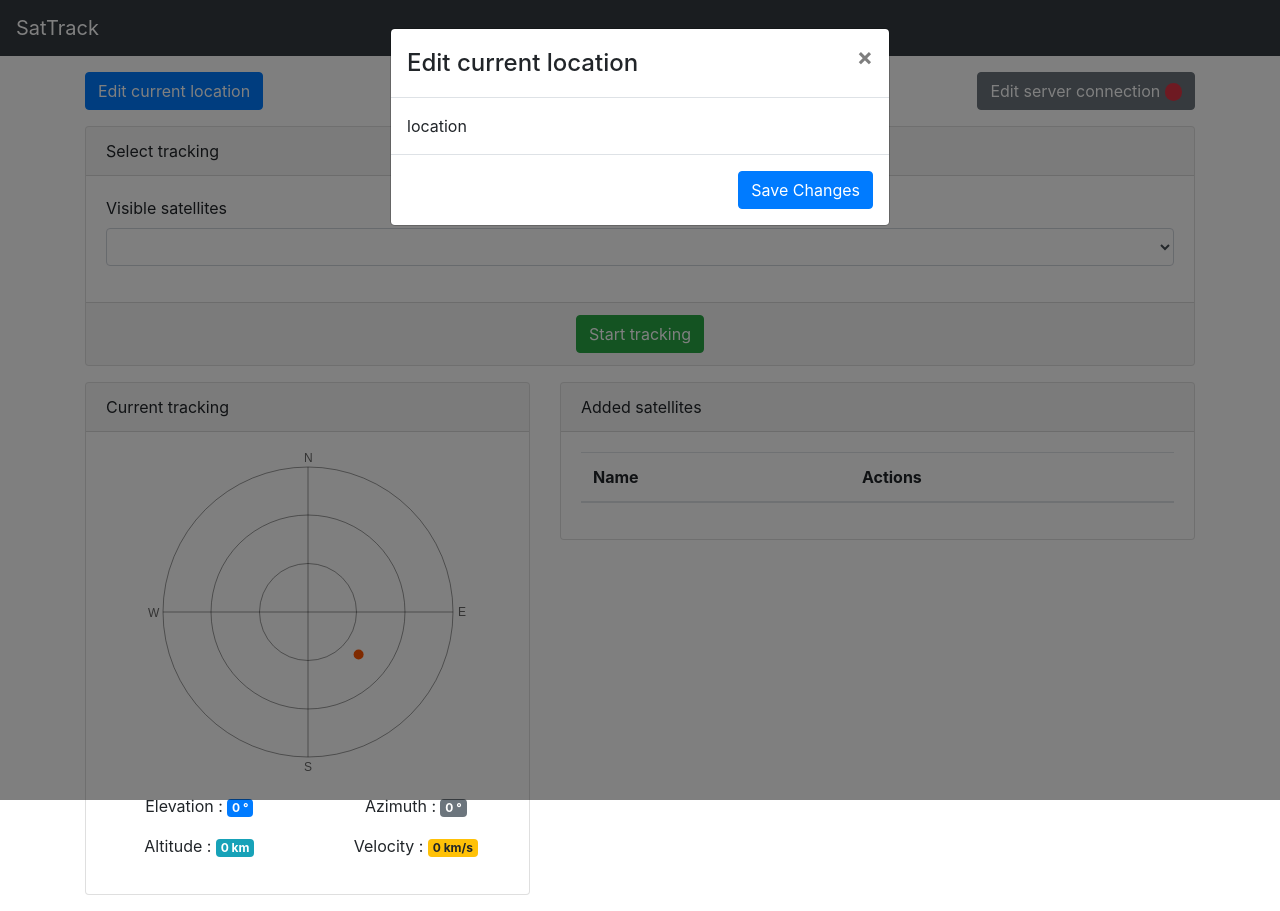
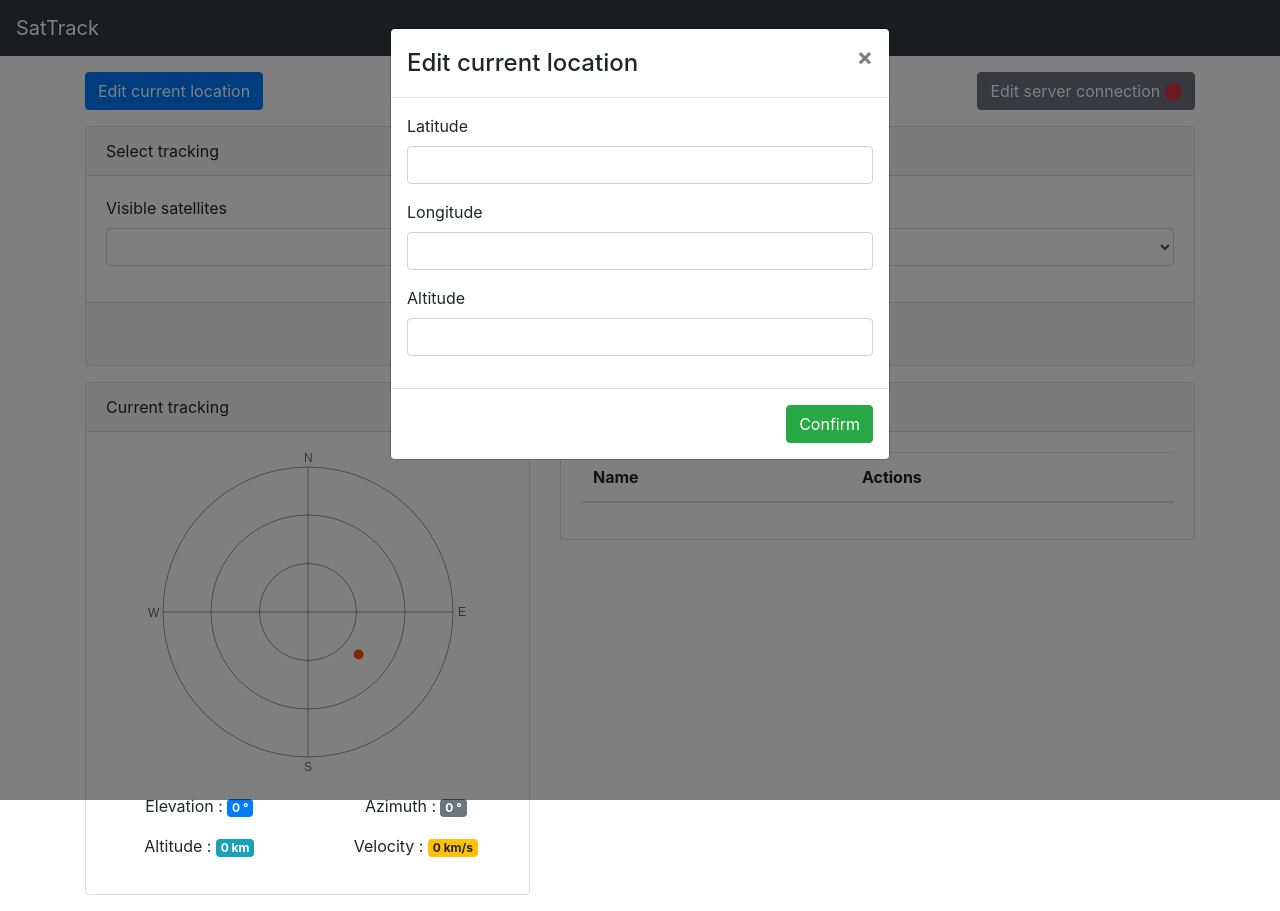
Before and after one commit to SharkEzz/SatTrack-front, a React (Vite) app: page / in a window 1280 px wide. Both pictures are taken after a click on the button "Edit current location". Built offline with nearby package versions, Linux system fonts and the light colour scheme.

Commit message:
feat: locationform form validation

```diff
--- a/src/App.jsx
+++ b/src/App.jsx
@@ -1,6 +1,6 @@
 import React, { useState } from 'react';
 import {
-  Container, Row, Col, Button, Badge, Modal,
+  Container, Row, Col, Button, Badge, Modal, ModalFooter,
 } from 'react-bootstrap';
 import {
   LocationForm,
@@ -53,12 +53,12 @@ function App() {
         <Modal.Header closeButton>
           <Modal.Title>Edit current location</Modal.Title>
         </Modal.Header>
-        <Modal.Body>location</Modal.Body>
-        <Modal.Footer>
-          <Button variant="primary">
-            Save Changes
-          </Button>
-        </Modal.Footer>
+        <LocationForm
+          currentLocation={currentLocation}
+          setCurrentLocation={setCurrentLocation}
+          BodyWrapper={Modal.Body}
+          FooterWrapper={Modal.Footer}
+        />
       </Modal>
 
       <Modal show={serverInfosModalOpened} onHide={() => setServerInfosModalOpened(false)}>
@@ -71,16 +71,8 @@ function App() {
           setIsConnected={setIsConnected}
           setServerInfos={setServerInfos}
           modalOpened={setServerInfosModalOpened}
-          BodyWrapper={({ children }) => (
-            <Modal.Body>
-              {children}
-            </Modal.Body>
-          )}
-          FooterWrapper={({ children }) => (
-            <Modal.Footer>
-              {children}
-            </Modal.Footer>
-          )}
+          BodyWrapper={Modal.Body}
+          FooterWrapper={Modal.Footer}
         />
       </Modal>
     </>
--- a/src/Components/ConnectForm.jsx
+++ b/src/Components/ConnectForm.jsx
@@ -86,8 +86,10 @@ ConnectForm.propTypes = {
   setServerInfos: PropTypes.func.isRequired,
   setIsConnected: PropTypes.func.isRequired,
   modalOpened: PropTypes.func.isRequired,
-  BodyWrapper: PropTypes.func.isRequired,
-  FooterWrapper: PropTypes.func.isRequired,
+  // eslint-disable-next-line react/forbid-prop-types
+  BodyWrapper: PropTypes.object.isRequired,
+  // eslint-disable-next-line react/forbid-prop-types
+  FooterWrapper: PropTypes.object.isRequired,
 };
 
 export default ConnectForm;
--- a/src/Components/LocationForm.jsx
+++ b/src/Components/LocationForm.jsx
@@ -1,7 +1,110 @@
-import React from 'react';
+import React, { useCallback } from 'react';
+import PropTypes from 'prop-types';
+import { Form, Button } from 'react-bootstrap';
+import { useForm, Controller } from 'react-hook-form';
 
-const LocationForm = () => (
-  <p>locationform</p>
-);
+const LocationForm = ({ currentLocation, setCurrentLocation, BodyWrapper, FooterWrapper }) => {
+  const { control, handleSubmit, formState: { errors } } = useForm();
+
+  const onSubmit = useCallback((data) => {
+    console.log(data);
+    // TODO
+  }, []);
+
+  return (
+    <Form onSubmit={handleSubmit(onSubmit)}>
+      <BodyWrapper>
+        <Form.Group>
+          <Form.Label htmlFor="latitude">Latitude</Form.Label>
+          <Controller
+            name="latitude"
+            control={control}
+            rules={{
+              required: true,
+              min: -90,
+              max: 90,
+            }}
+            render={({ field }) => (
+              <Form.Control
+                id="latitude"
+                type="number"
+                min="-90"
+                max="90"
+                {...field}
+                isInvalid={errors.latitude}
+              />
+            )}
+          />
+          {errors.latitude
+            && <Form.Control.Feedback type="invalid">Error: Invalid latitude</Form.Control.Feedback>}
+        </Form.Group>
+        <Form.Group>
+          <Form.Label htmlFor="longitude">Longitude</Form.Label>
+          <Controller
+            name="longitude"
+            control={control}
+            rules={{
+              required: true,
+              min: -180,
+              max: 180,
+            }}
+            render={({ field }) => (
+              <Form.Control
+                id="longitude"
+                type="number"
+                min="-180"
+                max="180"
+                {...field}
+                isInvalid={errors.longitude}
+              />
+            )}
+          />
+          {errors.longitude
+            && <Form.Control.Feedback type="invalid">Error: Invalid longitude</Form.Control.Feedback>}
+        </Form.Group>
+        <Form.Group>
+          <Form.Label htmlFor="longitude">Altitude</Form.Label>
+          <Controller
+            name="altitude"
+            control={control}
+            rules={{
+              required: true,
+              min: 0,
+              max: 5000,
+            }}
+            render={({ field }) => (
+              <Form.Control
+                id="altitude"
+                type="number"
+                min="0"
+                max="5000"
+                {...field}
+                isInvalid={errors.altitude}
+              />
+            )}
+          />
+          {errors.altitude
+            && <Form.Control.Feedback type="invalid">Error: Invalid altitude</Form.Control.Feedback>}
+        </Form.Group>
+      </BodyWrapper>
+      <FooterWrapper>
+        <Button type="submit" variant="success">Confirm</Button>
+      </FooterWrapper>
+    </Form>
+  );
+};
+
+LocationForm.propTypes = {
+  currentLocation: PropTypes.shape({
+    latitude: PropTypes.number,
+    longitude: PropTypes.number,
+    altitude: PropTypes.number,
+  }).isRequired,
+  setCurrentLocation: PropTypes.func.isRequired,
+  // eslint-disable-next-line react/forbid-prop-types
+  BodyWrapper: PropTypes.object.isRequired,
+  // eslint-disable-next-line react/forbid-prop-types
+  FooterWrapper: PropTypes.object.isRequired,
+};
 
 export default LocationForm;
```
